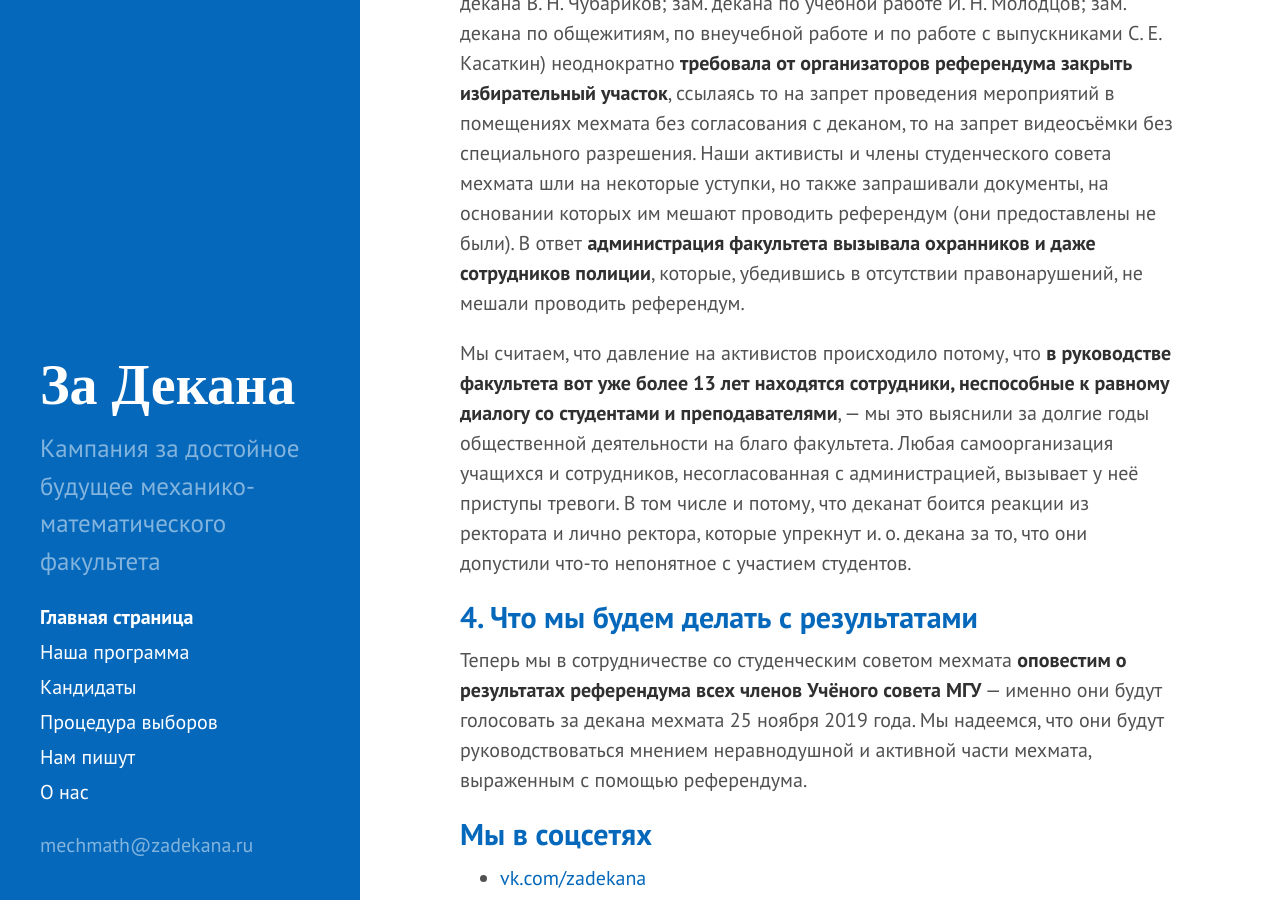
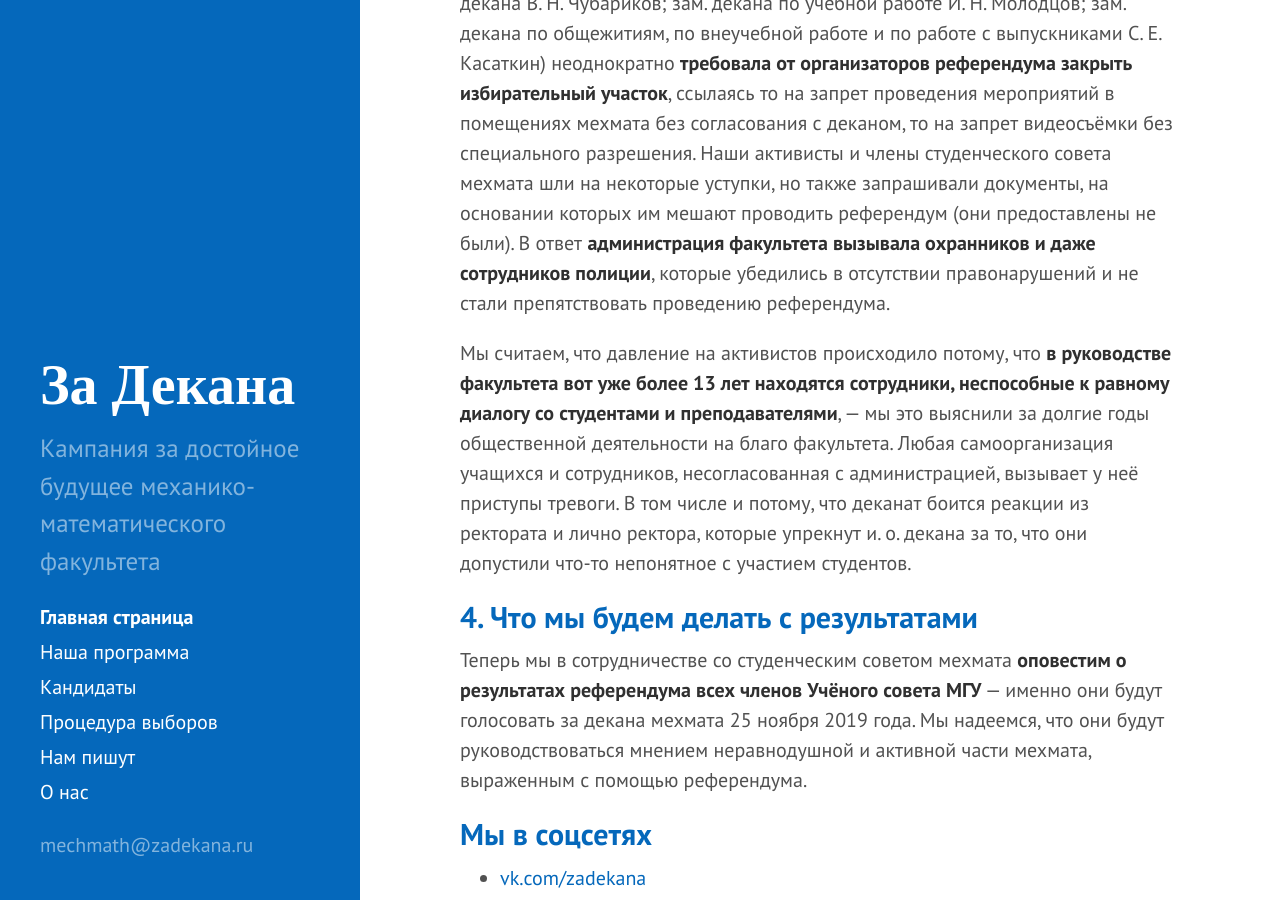
Before and after one commit to studmm/zadekana, a Jekyll site: the page built from index.md, in a window 1280 px wide and 900 px high, scrolled down 2046 px. Built offline with Jekyll 4.4.1, drawn with Linux system fonts in a browser that asks for light colours; some web fonts are replaced.

Commit message:
fix: main grammar

```diff
--- a/index.md
+++ b/index.md
@@ -35,7 +35,7 @@ _Подробнее о кандидатах на соответствующей
 
 ## 3. Какие преграды нам чинила администрация мехмата
 
-В последние три дня референдума уходящая администрация мехмата (и. о. декана В. Н. Чубариков; зам. декана по учебной работе И. Н. Молодцов; зам. декана по общежитиям, по внеучебной работе и по работе с выпускниками С. Е. Касаткин) неоднократно **требовала от организаторов референдума закрыть избирательный участок**, ссылаясь то на запрет проведения мероприятий в помещениях мехмата без согласования с деканом, то на запрет видеосъёмки без специального разрешения. Наши активисты и члены студенческого совета мехмата шли на некоторые уступки, но также запрашивали документы, на основании которых им мешают проводить референдум (они предоставлены не были). В ответ **администрация факультета вызывала охранников и даже сотрудников полиции**, которые, убедившись в отсутствии правонарушений, не мешали проводить референдум.
+В последние три дня референдума уходящая администрация мехмата (и. о. декана В. Н. Чубариков; зам. декана по учебной работе И. Н. Молодцов; зам. декана по общежитиям, по внеучебной работе и по работе с выпускниками С. Е. Касаткин) неоднократно **требовала от организаторов референдума закрыть избирательный участок**, ссылаясь то на запрет проведения мероприятий в помещениях мехмата без согласования с деканом, то на запрет видеосъёмки без специального разрешения. Наши активисты и члены студенческого совета мехмата шли на некоторые уступки, но также запрашивали документы, на основании которых им мешают проводить референдум (они предоставлены не были). В ответ **администрация факультета вызывала охранников и даже сотрудников полиции**, которые убедились в отсутствии правонарушений и не стали препятствовать проведению референдума.
 
 Мы считаем, что давление на активистов происходило потому, что **в руководстве факультета вот уже более 13 лет находятся сотрудники, неспособные к равному диалогу со студентами и преподавателями**, — мы это выяснили за долгие годы общественной деятельности на благо факультета. Любая самоорганизация учащихся и сотрудников, несогласованная с администрацией, вызывает у неё приступы тревоги. В том числе и потому, что деканат боится реакции из ректората и лично ректора, которые упрекнут и. о. декана за то, что они допустили что-то непонятное с участием студентов.
 
```
